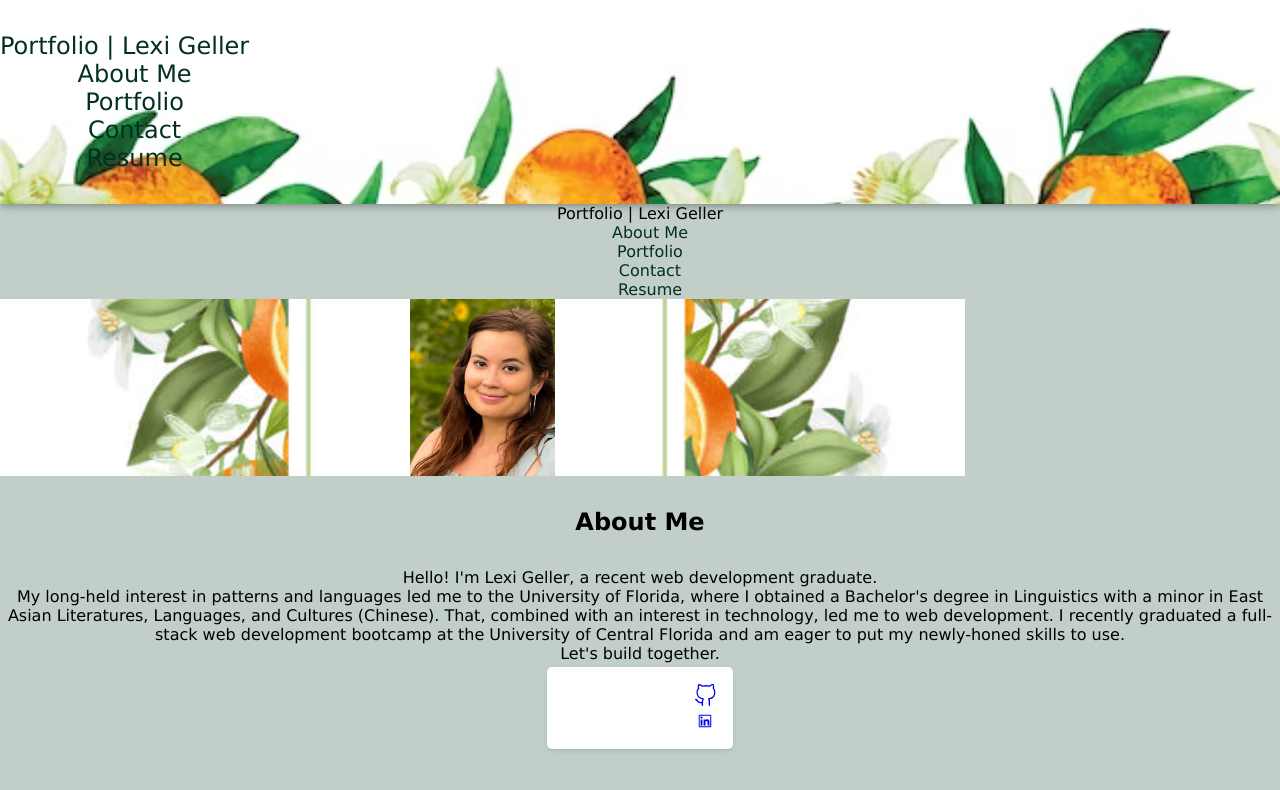
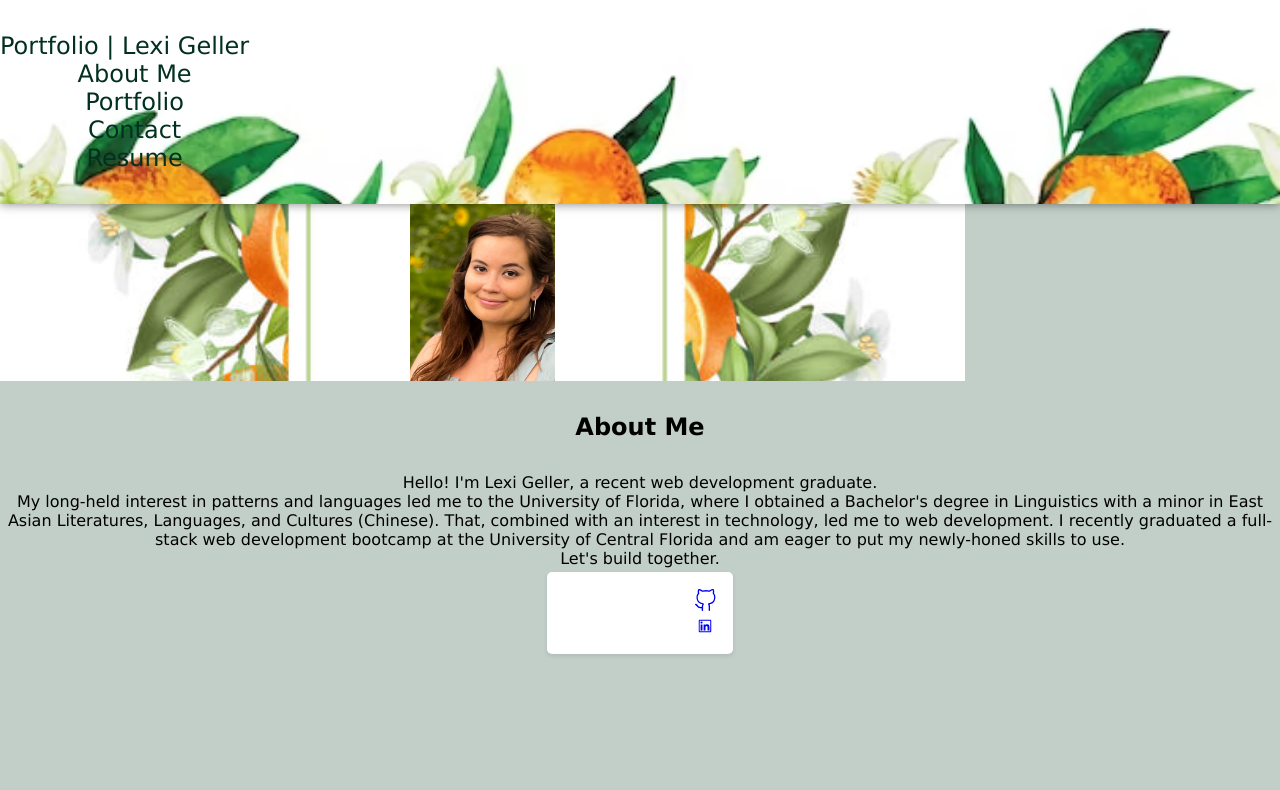
Before and after one commit to lexigeller/React-Portfolio, a React (Create React App) app: page / in a window 1280 px wide. Shown: the top 790 px of the page. Built offline with nearby package versions, Linux system fonts and the light colour scheme; a web font is replaced by a local one.

Commit message:
trying to fix header

```diff
--- a/src/App.js
+++ b/src/App.js
@@ -17,8 +17,7 @@ function App() {
 
   return (
     <div className="App">
-      <Header />
-      <Navigation activeSection={activeSection} onNavItemClick={handleNavItemClick} />
+      <Header activeSection={activeSection} onNavItemClick={handleNavItemClick} />
       <main>
         {activeSection === 'About Me' && <AboutMe />}
         {activeSection === 'Portfolio' && <Portfolio />}
```
